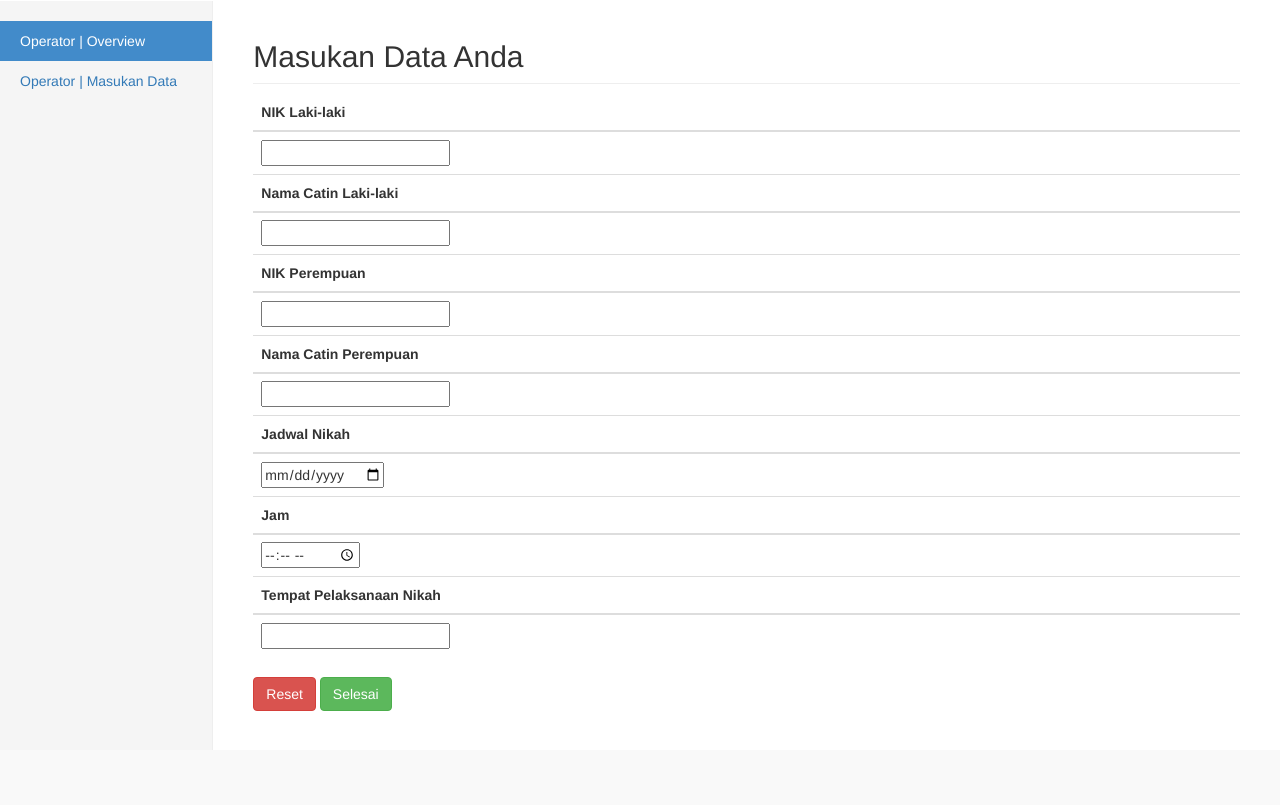
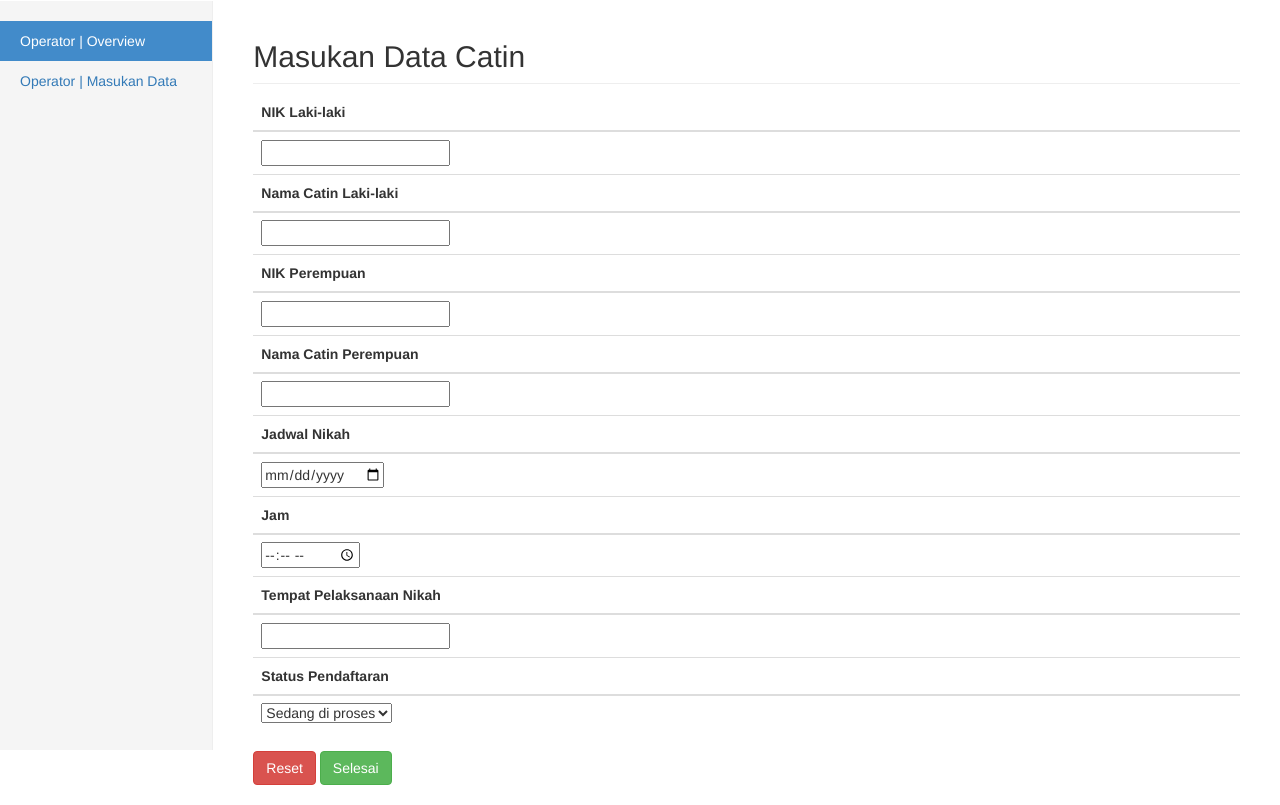
Before and after one commit to trinanda/Junior_Project_web_uci_Sistem-Pendaftaran-Nikah-Online-di-KUA-kecil.-Pyk-Timur, a Flask app: page /operatorAddData in a window 1280 px wide. Shown: the part 50-855 px from the top of the page. Before the commit the page ends 761 px from the top, so only its background shows below. Run offline with Flask 2, Linux system fonts and the light colour scheme; a user stored in the database is signed in; some libraries are stand-ins or nearby versions.

Commit message:
sudah bisa manipulasi status pendaftaran

```diff
--- a/web_app/app.py
+++ b/web_app/app.py
@@ -20,7 +20,7 @@ def create_app():
 
     db.init_app(app)
 
-    url_index = 'http://127.0.0.1:8716/'
+    url_index = 'http://localhost:8716/'
 
     bootstrap = Bootstrap(app)
     login_manager = LoginManager()
@@ -82,6 +82,11 @@ def create_app():
         if request.method == 'POST':
             if form.validate_on_submit():
                 session['email'] = request.form['email']
+                takeEmail = session['email'] = request.form['email']
+                takeRoles = User.query.filter_by(email=takeEmail).first()
+                takeRoles = takeRoles.roles
+                # takeRoles = ''.join(takeRoles)
+                print('testing', takeRoles)
                 user = User.query.filter_by(email=form.email.data).first()
                 if verify_password(user.password, form.password.data):
                     user.authenticated = True
@@ -89,9 +94,9 @@ def create_app():
                     db.session.commit()
                     login_user(user)
                     login_user(user, remember=form.remember.data)
-                    if current_user.email == 'operator1@gmail.com':
+                    if takeRoles == ['user']:
                         return redirect(url_for('operator'))
-                    else:
+                    elif takeRoles == []:
                         return redirect(url_for('society'))
                 else:
                     return '<h1>Invalid username or password</h1>'
@@ -197,17 +202,19 @@ def create_app():
                 add_jam = request.form['jam']
                 new_data = DataCatin(form.NIK_catin_laki_laki.data, form.nama_catin_laki_laki.data,
                                      form.NIK_catin_perempuan.data, form.nama_catin_perempuan.data,
-                                     form.jadwal_nikah.data, add_jam, form.tempat_pelaksaan_nikah.data, current_user.id)
+                                     form.jadwal_nikah.data, add_jam, form.tempat_pelaksaan_nikah.data,
+                                     current_user.id, False, form.status_pendaftaran.data)
                 db.session.add(new_data)
-                try:
-                    db.session.commit()
-                except:
-                    return 'Data yang dimasukan sudah ada, mohon diulangi!!!'
+                db.session.commit()
+                # try:
+                #     db.session.commit()
+                # except:
+                #     return 'Data yang dimasukan sudah ada, mohon diulangi!!!'
                 return redirect(url_for('operator'))
 
         return render_template('operatorAddData.html', form=form, OPERATOR_NAME=operator_name)
 
-##################################################################################################################
+
     @app.route('/delete_data/<id>')
     def delete_data(id):
         data = db.session.query(DataCatin, User).join(User).filter(DataCatin.id == id).first()
@@ -221,7 +228,6 @@ def create_app():
                 db.session.commit()
         return redirect(url_for('operator'))
 
-##################################################################################################################
 
     @app.route('/catin_edit/<id>', methods=['GET', 'POST'])
     def catin_edit(id):
@@ -239,6 +245,7 @@ def create_app():
                     new_jadwal = form.jadwal_nikah.data
                     new_jam = request.form['jam']
                     new_tempat_pelaksaan_nikah = form.tempat_pelaksaan_nikah.data
+                    new_status_pendaftaran = form.status_pendaftaran.data
                     try:
                         data.NIK_catin_laki_laki = new_nik_L
                         data.nama_catin_laki_laki = new_name_L
@@ -247,6 +254,7 @@ def create_app():
                         data.jadwal_nikah = new_jadwal
                         data.jam = new_jam
                         data.tempat_pelaksaan_nikah = new_tempat_pelaksaan_nikah
+                        data.status_pendaftaran = new_status_pendaftaran
                         db.session.commit()
 
                     except Exception as e:
--- a/web_app/form.py
+++ b/web_app/form.py
@@ -35,6 +35,10 @@ class SocietyInputDataView(FlaskForm):
 
 
 
+ON_PROCESS = 'Sedang di proses'
+ACCEPTED = 'Diterima'
+
+
 class OperatorAddDataView(FlaskForm):
     NIK_catin_laki_laki = DecimalField('', validators=[DataRequired()], render_kw={'placeholder': 'NIK Catin Laki-laki'})
     nama_catin_laki_laki = StringField('', validators=[DataRequired()], render_kw={"placeholder": "Nama Catin Laki-laki"})
@@ -42,6 +46,7 @@ class OperatorAddDataView(FlaskForm):
     nama_catin_perempuan = StringField('', validators=[DataRequired()], render_kw={"placeholder": "Nama Catin Perempuan"})
     jadwal_nikah = DateField('Jadwal Nikah', format='%Y-%m-%d', validators=[DataRequired()])
     tempat_pelaksaan_nikah = StringField('', validators=[DataRequired()], render_kw={"placeholder": "Tempat Pelaksanaan Nikah"})
+    status_pendaftaran = SelectField('status_pendaftaran', choices=[(ON_PROCESS, ON_PROCESS), (ACCEPTED, ACCEPTED)])
 
 
 
@@ -52,3 +57,4 @@ class EditCatin(FlaskForm):
     nama_catin_perempuan = StringField('')
     jadwal_nikah = DateField('Jadwal Nikah', format='%Y-%m-%d')
     tempat_pelaksaan_nikah = StringField('')
+    status_pendaftaran = SelectField('status_pendaftaran', choices=[(ON_PROCESS, ON_PROCESS), (ACCEPTED, ACCEPTED)])
--- a/web_app/models.py
+++ b/web_app/models.py
@@ -26,6 +26,9 @@ class Role(db.Model, RoleMixin):
     def __str__(self):
         return self.name
 
+    def __repr__(self):
+        return self.name
+
 
 class User(db.Model, UserMixin):
     __tablename__ = 'user'
@@ -48,6 +51,9 @@ class User(db.Model, UserMixin):
 
     def __str__(self):
         return self.email
+
+    def __repr__(self):
+        return self.roles
 
     @property
     def is_active(self):
--- a/web_app/templates/index_page.html
+++ b/web_app/templates/index_page.html
@@ -49,7 +49,6 @@
       <ul class="nav navbar-nav navbar-right">
         <li><a href="#features" class="page-scroll">Features</a></li>
         <li><a href="#about" class="page-scroll">About</a></li>
-        <li><a href="{{ url_for('operator') }}" class="page-scroll">Operator</a></li>
         <li><a href="{{ url_for('register') }}" class="page-scroll">Register</a></li>
         <li><a href="{{ url_for('login') }}" class="page-scroll">Login</a></li>
       </ul>
--- a/web_app/templates/operatorAddData.html
+++ b/web_app/templates/operatorAddData.html
@@ -30,7 +30,7 @@
         </div>
         <div class="col-sm-9 col-sm-offset-3 col-md-10 col-md-offset-2 main">
 
-          <h2 class="sub-header">Masukan Data Anda</h2>
+          <h2 class="sub-header">Masukan Data Catin</h2>
           <div class="table-responsive">
               <form action="{{url_for('operatorAddData')}}" method="post" enctype="multipart/form-data">
                   {{ form.csrf_token }}
@@ -92,6 +92,14 @@
                         {{ form.tempat_pelaksaan_nikah(placeholder="") }}
                     </td>
                  </tr>
+                <tr>
+                  <th>Status Pendaftaran</th>
+                <tr>
+              <tr>
+                    <td>
+                        {{ form.status_pendaftaran(placeholder="") }}
+                    </td>
+                 </tr>
 
               </thead>
             </table>
--- a/web_app/templates/operator_dashboard.html
+++ b/web_app/templates/operator_dashboard.html
@@ -48,7 +48,7 @@ Dashboard
           <h1 class="page-header">Welcome, {{ WELCOME }}</h1>
 
 
-          <h2 class="sub-header">Data Anda</h2>
+          <h2 class="sub-header">Data Catin</h2>
           <div class="table-responsive">
 
 
@@ -60,8 +60,10 @@ Dashboard
                   <th>NIK Perempuan</th>
                   <th>Nama Catin Perempuan</th>
                   <th>Jadwal Nikah</th>
+                  <th>Jam</th>
                   <th>Tempat Pelaksanaan Nikah</th>
                   <th>Status Pendaftaran</th>
+                  <th>Action</th>
                 </tr>
               </thead>
               <tbody>
@@ -74,6 +76,7 @@ Dashboard
                   <td>{{ list.jadwal_nikah }}</td>
                   <td>{{ list.jam }}</td>
                   <td>{{ list.tempat_pelaksaan_nikah }}</td>
+                  <td>{{ list.status_pendaftaran }}</td>
                   <td>
                     <a href="{{ url_for('delete_data', id=list.id) }}">Delete</a>
                     |
```
Also changed, not shown: web_app/templates/edit_catin.html (+8 -0 lines), README.md.
